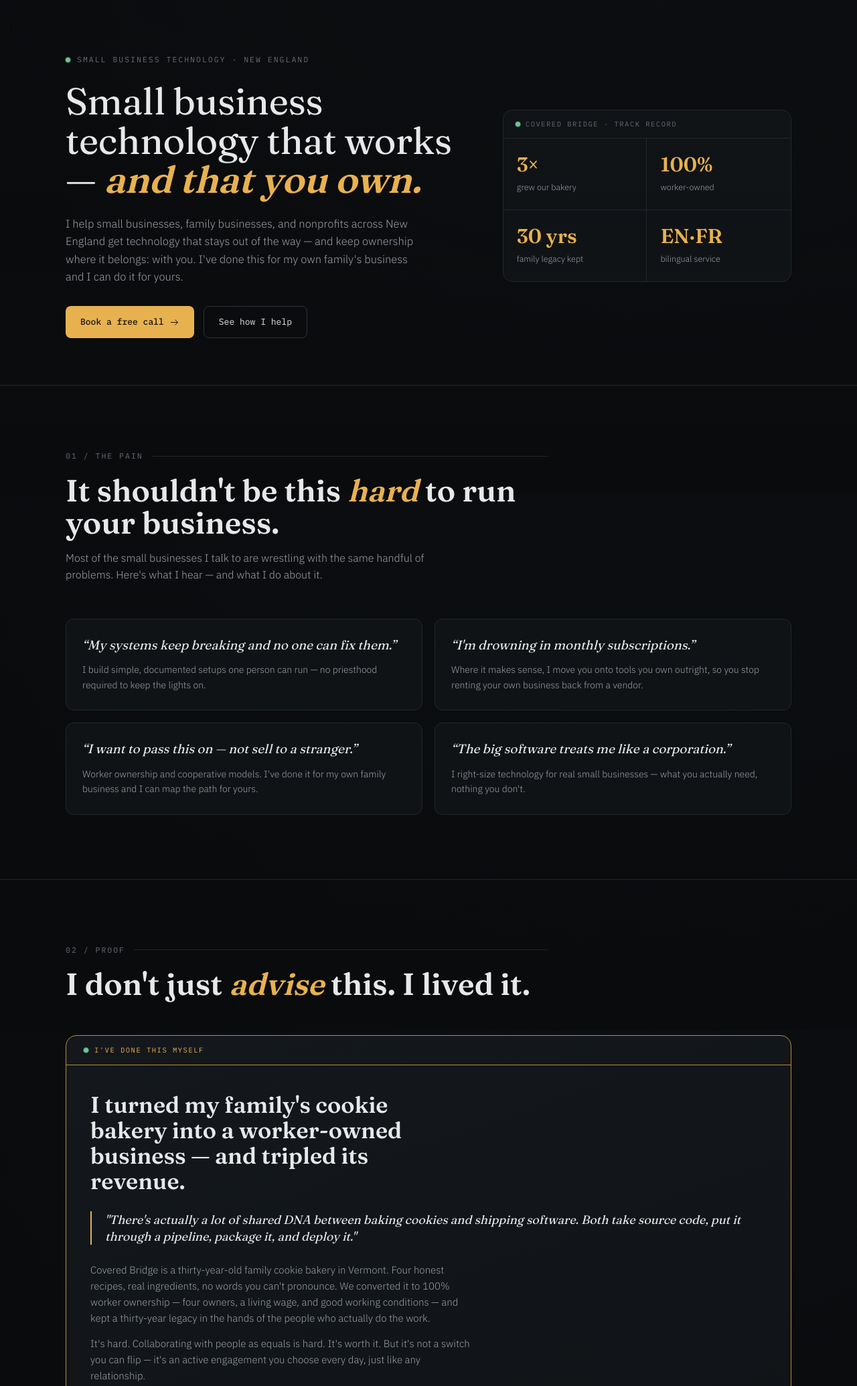
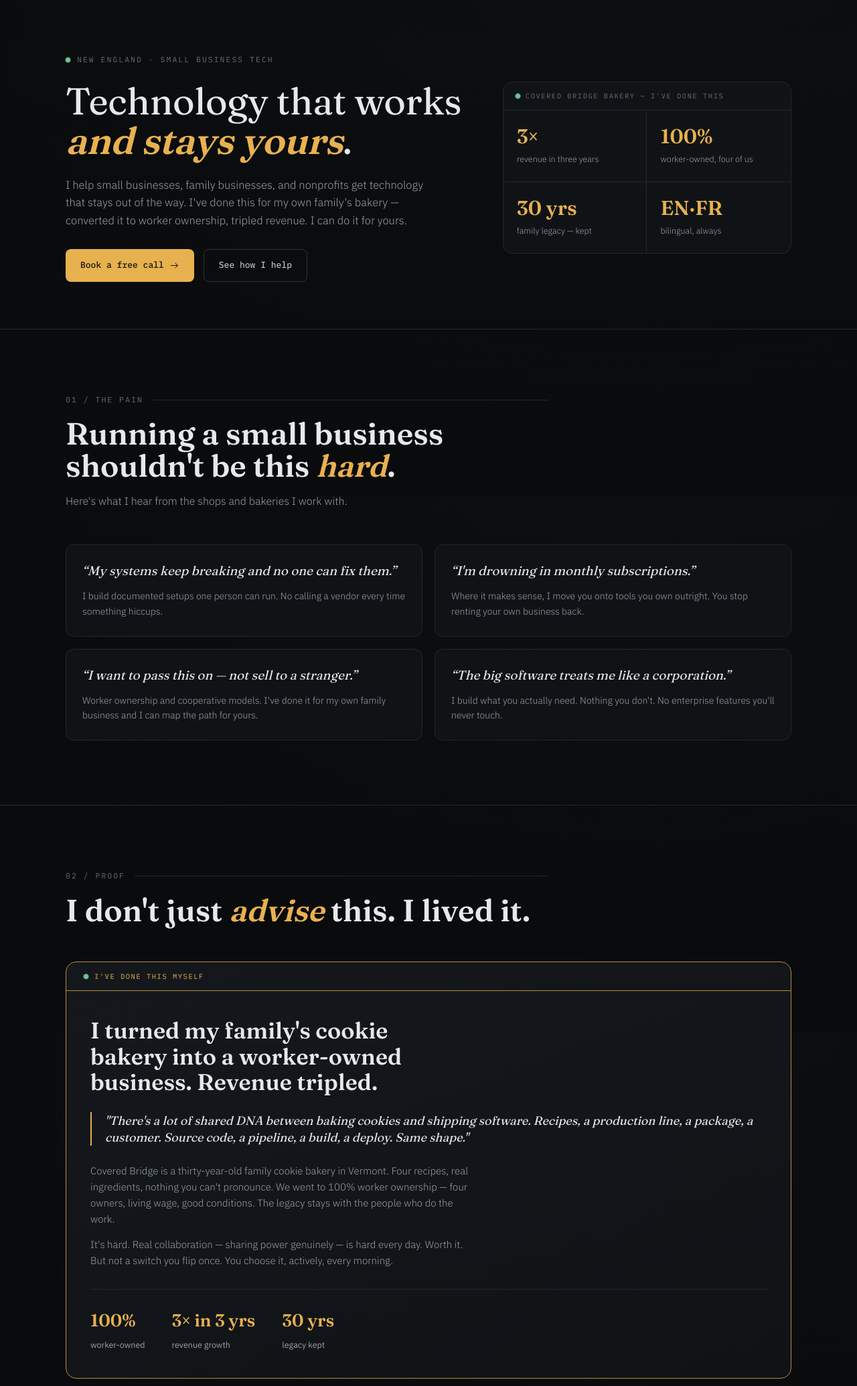
Before and after one commit to chezgoulet/biz.christophergoulet.com, a plain HTML site: page index.html in a window 1280 px wide. Shown: the part 60-2130 px from the top of the page at 67% size. Drawn offline with Linux system fonts and the light colour scheme.

Commit message:
sync: voice pass

```diff
--- a/index.html
+++ b/index.html
@@ -3,8 +3,8 @@
 <head>
 <meta charset="UTF-8">
 <meta name="viewport" content="width=device-width, initial-scale=1.0">
-<title>Small business technology that works — and that you own. | Christopher Goulet</title>
-<meta name="description" content="Christopher Goulet helps small businesses, family businesses, and nonprofits across New England get technology that stays out of the way — and keeps ownership where it belongs.">
+<title>Christopher Goulet — small business tech for people who own their tools</title>
+<meta name="description" content="Small business tech from someone who runs a worker-owned bakery. Infrastructure, co-ops, and private AI for shops, nonprofits, and family businesses in New England.">
 <link rel="preconnect" href="https://fonts.googleapis.com">
 <link rel="preconnect" href="https://fonts.gstatic.com" crossorigin>
 <link href="https://fonts.googleapis.com/css2?family=Fraunces:opsz,wght@9..144,400;9..144,500;9..144,600;9..144,700;9..144,900&family=IBM+Plex+Mono:wght@400;500;600&family=IBM+Plex+Sans:wght@300;400;500;600&display=swap" rel="stylesheet">
@@ -155,21 +155,21 @@ footer .frow{display:flex;justify-content:space-between;flex-wrap:wrap;gap:18px;
   <header class="hero">
     <div class="wrap hero-grid">
       <div>
-        <div class="eyebrow"><span class="dot"></span>SMALL BUSINESS TECHNOLOGY · NEW ENGLAND</div>
-        <h1>Small business technology that works — <strong>and that you own.</strong></h1>
-        <p class="lede">I help small businesses, family businesses, and nonprofits across New England get technology that stays out of the way — and keep ownership where it belongs: with you. I've done this for my own family's business and I can do it for yours.</p>
+        <div class="eyebrow"><span class="dot"></span>NEW ENGLAND · SMALL BUSINESS TECH</div>
+        <h1>Technology that works <strong>and stays yours</strong>.</h1>
+        <p class="lede">I help small businesses, family businesses, and nonprofits get technology that stays out of the way. I've done this for my own family's bakery — converted it to worker ownership, tripled revenue. I can do it for yours.</p>
         <div class="actions">
           <a class="btn btn-primary" href="#book">Book a free call <svg width="15" height="15" viewBox="0 0 24 24"><use href="#i-arrow"/></svg></a>
           <a class="btn btn-ghost" href="#how">See how I help</a>
         </div>
       </div>
       <aside class="stats-panel">
-        <div class="sp-bar"><span class="dot"></span>COVERED BRIDGE · TRACK RECORD</div>
+        <div class="sp-bar"><span class="dot"></span>COVERED BRIDGE BAKERY — I'VE DONE THIS</div>
         <div class="sp-grid">
-          <div class="sp-cell"><div class="sp-num">3×</div><div class="sp-lbl">grew our bakery</div></div>
-          <div class="sp-cell"><div class="sp-num">100%</div><div class="sp-lbl">worker-owned</div></div>
-          <div class="sp-cell"><div class="sp-num">30 yrs</div><div class="sp-lbl">family legacy kept</div></div>
-          <div class="sp-cell"><div class="sp-num">EN·FR</div><div class="sp-lbl">bilingual service</div></div>
+          <div class="sp-cell"><div class="sp-num">3×</div><div class="sp-lbl">revenue in three years</div></div>
+          <div class="sp-cell"><div class="sp-num">100%</div><div class="sp-lbl">worker-owned, four of us</div></div>
+          <div class="sp-cell"><div class="sp-num">30 yrs</div><div class="sp-lbl">family legacy — kept</div></div>
+          <div class="sp-cell"><div class="sp-num">EN·FR</div><div class="sp-lbl">bilingual, always</div></div>
         </div>
       </aside>
     </div>
@@ -179,14 +179,14 @@ footer .frow{display:flex;justify-content:space-between;flex-wrap:wrap;gap:18px;
     <div class="wrap">
       <div class="sec-head reveal">
         <div class="idx">01 / THE PAIN</div>
-        <h2>It shouldn't be this <em>hard</em> to run your business.</h2>
-        <p>Most of the small businesses I talk to are wrestling with the same handful of problems. Here's what I hear — and what I do about it.</p>
+        <h2>Running a small business shouldn't be this <em>hard</em>.</h2>
+        <p>Here's what I hear from the shops and bakeries I work with.</p>
       </div>
       <div class="pain-grid">
-        <div class="pain reveal"><q>My systems keep breaking and no one can fix them.</q><p>I build simple, documented setups one person can run — no priesthood required to keep the lights on.</p></div>
-        <div class="pain reveal"><q>I'm drowning in monthly subscriptions.</q><p>Where it makes sense, I move you onto tools you own outright, so you stop renting your own business back from a vendor.</p></div>
+        <div class="pain reveal"><q>My systems keep breaking and no one can fix them.</q><p>I build documented setups one person can run. No calling a vendor every time something hiccups.</p></div>
+        <div class="pain reveal"><q>I'm drowning in monthly subscriptions.</q><p>Where it makes sense, I move you onto tools you own outright. You stop renting your own business back.</p></div>
         <div class="pain reveal"><q>I want to pass this on — not sell to a stranger.</q><p>Worker ownership and cooperative models. I've done it for my own family business and I can map the path for yours.</p></div>
-        <div class="pain reveal"><q>The big software treats me like a corporation.</q><p>I right-size technology for real small businesses — what you actually need, nothing you don't.</p></div>
+        <div class="pain reveal"><q>The big software treats me like a corporation.</q><p>I build what you actually need. Nothing you don't. No enterprise features you'll never touch.</p></div>
       </div>
     </div>
   </section>
@@ -200,10 +200,10 @@ footer .frow{display:flex;justify-content:space-between;flex-wrap:wrap;gap:18px;
       <div class="proof reveal">
         <div class="pf-bar"><span class="dot"></span>I'VE DONE THIS MYSELF</div>
         <div class="pf-body">
-          <h3>I turned my family's cookie bakery into a worker-owned business — and tripled its revenue.</h3>
-          <blockquote>"There's actually a lot of shared DNA between baking cookies and shipping software. Both take source code, put it through a pipeline, package it, and deploy it."</blockquote>
-          <p class="pf-text">Covered Bridge is a thirty-year-old family cookie bakery in Vermont. Four honest recipes, real ingredients, no words you can't pronounce. We converted it to 100% worker ownership — four owners, a living wage, and good working conditions — and kept a thirty-year legacy in the hands of the people who actually do the work.</p>
-          <p class="pf-text">It's hard. Collaborating with people as equals is hard. It's worth it. But it's not a switch you can flip — it's an active engagement you choose every day, just like any relationship.</p>
+          <h3>I turned my family's cookie bakery into a worker-owned business. Revenue tripled.</h3>
+          <blockquote>"There's a lot of shared DNA between baking cookies and shipping software. Recipes, a production line, a package, a customer. Source code, a pipeline, a build, a deploy. Same shape."</blockquote>
+          <p class="pf-text">Covered Bridge is a thirty-year-old family cookie bakery in Vermont. Four recipes, real ingredients, nothing you can't pronounce. We went to 100% worker ownership — four owners, living wage, good conditions. The legacy stays with the people who do the work.</p>
+          <p class="pf-text">It's hard. Real collaboration — sharing power genuinely — is hard every day. Worth it. But not a switch you flip once. You choose it, actively, every morning.</p>
           <div class="pf-stats">
             <div class="pf-stat"><div class="n">100%</div><div class="l">worker-owned</div></div>
             <div class="pf-stat"><div class="n">3× in 3 yrs</div><div class="l">revenue growth</div></div>
@@ -218,14 +218,14 @@ footer .frow{display:flex;justify-content:space-between;flex-wrap:wrap;gap:18px;
     <div class="wrap">
       <div class="sec-head reveal">
         <div class="idx">03 / SERVICES</div>
-        <h2>What I can <em>build</em> with you.</h2>
-        <p>I listen first, understand where you are, then we collaborate on the answer — and I make the complex solution simple enough to actually run.</p>
+        <h2>What that looks like in <em>practice</em>.</h2>
+        <p>I listen first, understand where you are, then we figure out the right answer together.</p>
       </div>
       <div class="svc-grid">
-        <div class="svc reveal"><svg class="ic" viewBox="0 0 32 32"><use href="#g-arch"/></svg><h3>Infrastructure & DevOps</h3><p>Simple, documented, resilient setups your team can run without a full-time admin.</p></div>
-        <div class="svc reveal"><svg class="ic" viewBox="0 0 32 32"><use href="#g-ai"/></svg><h3>Private AI Infrastructure</h3><p>On-premise AI tools that work for your business and don't ship your data to anyone.</p></div>
-        <div class="svc reveal"><svg class="ic" viewBox="0 0 32 32"><use href="#g-shield"/></svg><h3>Security & Resilience</h3><p>Right-sized protection and backups so a bad day doesn't become a bad year.</p></div>
-        <div class="svc reveal"><svg class="ic" viewBox="0 0 32 32"><use href="#g-coop"/></svg><h3>Cooperative Technology</h3><p>Member-owned and worker-owned structures, the tooling and the governance to match.</p></div>
+        <div class="svc reveal"><svg class="ic" viewBox="0 0 32 32"><use href="#g-arch"/></svg><h3>Infrastructure & DevOps</h3><p>Documented setups one person can run. No single point of failure. No full-time admin needed.</p></div>
+        <div class="svc reveal"><svg class="ic" viewBox="0 0 32 32"><use href="#g-ai"/></svg><h3>Private AI</h3><p>On-premise models. Your data stays on your machines. No cloud training from your business.</p></div>
+        <div class="svc reveal"><svg class="ic" viewBox="0 0 32 32"><use href="#g-shield"/></svg><h3>Security & Resilience</h3><p>Protection and backups that match your actual risk. A bad day shouldn't become a bad year.</p></div>
+        <div class="svc reveal"><svg class="ic" viewBox="0 0 32 32"><use href="#g-coop"/></svg><h3>Cooperative Technology</h3><p>Worker-owned and member-owned systems. Tools and governance that make collective ownership work day to day.</p></div>
       </div>
     </div>
   </section>
@@ -245,9 +245,9 @@ footer .frow{display:flex;justify-content:space-between;flex-wrap:wrap;gap:18px;
         <div class="book-bar"><span class="dot"></span>BOOKING · OPEN</div>
         <div class="book-body">
           <h2>The first call is free.</h2>
-          <p>Tell me what you're trying to build, keep, or pass on.</p>
+          <p>Tell me what you're trying to build, keep, or pass on. No pitch, no pressure.</p>
           <div class="btn-row">
-            <a class="btn btn-primary" href="https://cal.com/christophergoulet" target="_blank" rel="noopener">Book a free call <svg width="15" height="15" viewBox="0 0 24 24"><use href="#i-arrow"/></svg></a>
+            <a class="btn btn-primary" href="https://cal.com/christophergoulet" target="_blank" rel="noopener">Book a call <svg width="15" height="15" viewBox="0 0 24 24"><use href="#i-arrow"/></svg></a>
             <a class="btn btn-ghost" href="mailto:me@christophergoulet.com"><svg width="15" height="15" viewBox="0 0 24 24"><use href="#i-mail"/></svg> me@christophergoulet.com</a>
           </div>
         </div>
```
